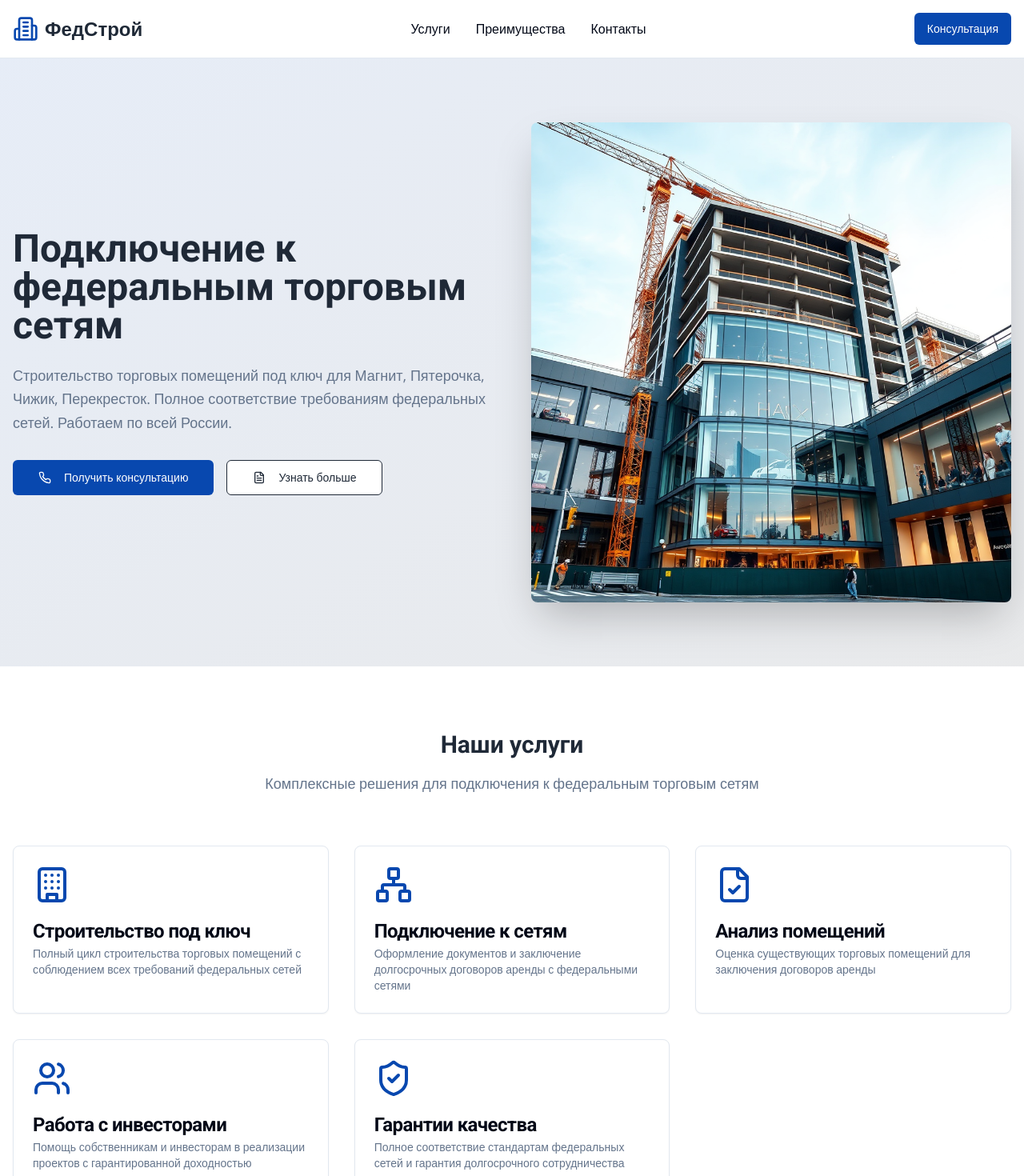
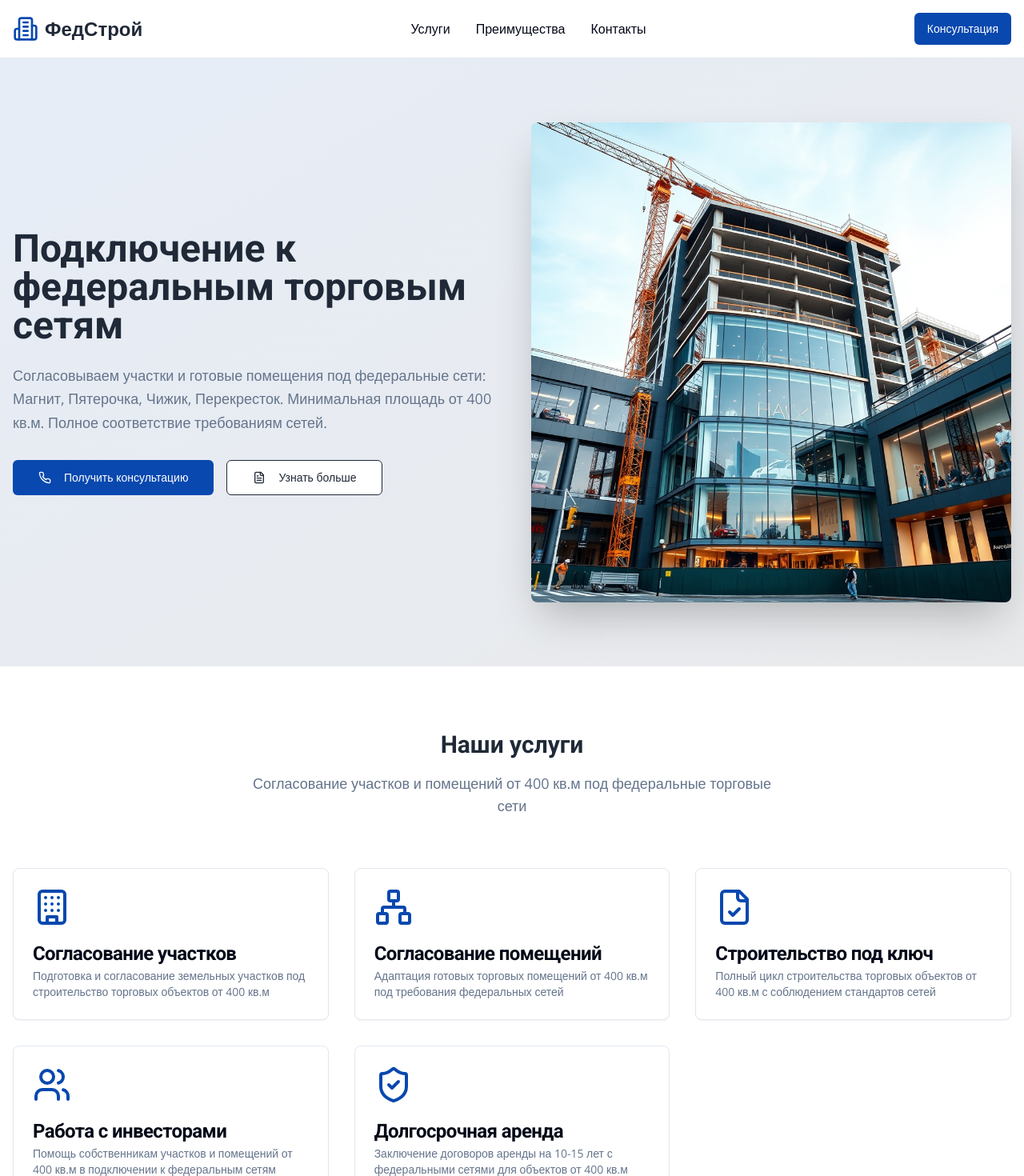
Before and after one commit to pr-poehali-dev/federal-network-connection, a React (Vite) app: page / in a window 1280 px wide. Shown: the top 1470 px of the page at 80% size. Built offline with nearby package versions, Linux system fonts and the light colour scheme.

Commit message:
Подбор помещений для федеральных сетей

```diff
--- a/src/pages/Index.tsx
+++ b/src/pages/Index.tsx
@@ -32,8 +32,8 @@ export default function Index() {
                 Подключение к федеральным торговым сетям
               </h1>
               <p className="text-lg text-muted-foreground mb-8 leading-relaxed">
-                Строительство торговых помещений под ключ для Магнит, Пятерочка, Чижик, Перекресток.
-                Полное соответствие требованиям федеральных сетей. Работаем по всей России.
+                Согласовываем участки и готовые помещения под федеральные сети: Магнит, Пятерочка, Чижик, Перекресток.
+                Минимальная площадь от 400 кв.м. Полное соответствие требованиям сетей.
               </p>
               <div className="flex flex-col sm:flex-row gap-4">
                 <Button size="lg" className="bg-primary hover:bg-primary/90 text-primary-foreground">
@@ -63,7 +63,7 @@ export default function Index() {
           <div className="text-center mb-16">
             <h2 className="text-3xl font-bold text-secondary mb-4">Наши услуги</h2>
             <p className="text-lg text-muted-foreground max-w-2xl mx-auto">
-              Комплексные решения для подключения к федеральным торговым сетям
+              Согласование участков и помещений от 400 кв.м под федеральные торговые сети
             </p>
           </div>
 
@@ -71,9 +71,9 @@ export default function Index() {
             <Card className="hover:shadow-lg transition-shadow">
               <CardHeader>
                 <Icon name="Building" className="text-primary mb-4" size={48} />
-                <CardTitle>Строительство под ключ</CardTitle>
+                <CardTitle>Согласование участков</CardTitle>
                 <CardDescription>
-                  Полный цикл строительства торговых помещений с соблюдением всех требований федеральных сетей
+                  Подготовка и согласование земельных участков под строительство торговых объектов от 400 кв.м
                 </CardDescription>
               </CardHeader>
             </Card>
@@ -81,9 +81,9 @@ export default function Index() {
             <Card className="hover:shadow-lg transition-shadow">
               <CardHeader>
                 <Icon name="Network" className="text-primary mb-4" size={48} />
-                <CardTitle>Подключение к сетям</CardTitle>
+                <CardTitle>Согласование помещений</CardTitle>
                 <CardDescription>
-                  Оформление документов и заключение долгосрочных договоров аренды с федеральными сетями
+                  Адаптация готовых торговых помещений от 400 кв.м под требования федеральных сетей
                 </CardDescription>
               </CardHeader>
             </Card>
@@ -92,9 +92,9 @@ export default function Index() {
             <Card className="hover:shadow-lg transition-shadow">
               <CardHeader>
                 <Icon name="FileCheck" className="text-primary mb-4" size={48} />
-                <CardTitle>Анализ помещений</CardTitle>
+                <CardTitle>Строительство под ключ</CardTitle>
                 <CardDescription>
-                  Оценка существующих торговых помещений для заключения договоров аренды
+                  Полный цикл строительства торговых объектов от 400 кв.м с соблюдением стандартов сетей
                 </CardDescription>
               </CardHeader>
             </Card>
@@ -104,7 +104,7 @@ export default function Index() {
                 <Icon name="Users" className="text-primary mb-4" size={48} />
                 <CardTitle>Работа с инвесторами</CardTitle>
                 <CardDescription>
-                  Помощь собственникам и инвесторам в реализации проектов с гарантированной доходностью
+                  Помощь собственникам участков и помещений от 400 кв.м в подключении к федеральным сетям
                 </CardDescription>
               </CardHeader>
             </Card>
@@ -112,9 +112,9 @@ export default function Index() {
             <Card className="hover:shadow-lg transition-shadow">
               <CardHeader>
                 <Icon name="ShieldCheck" className="text-primary mb-4" size={48} />
-                <CardTitle>Гарантии качества</CardTitle>
+                <CardTitle>Долгосрочная аренда</CardTitle>
                 <CardDescription>
-                  Полное соответствие стандартам федеральных сетей и гарантия долгосрочного сотрудничества
+                  Заключение договоров аренды на 10-15 лет с федеральными сетями для объектов от 400 кв.м
                 </CardDescription>
               </CardHeader>
             </Card>
```
